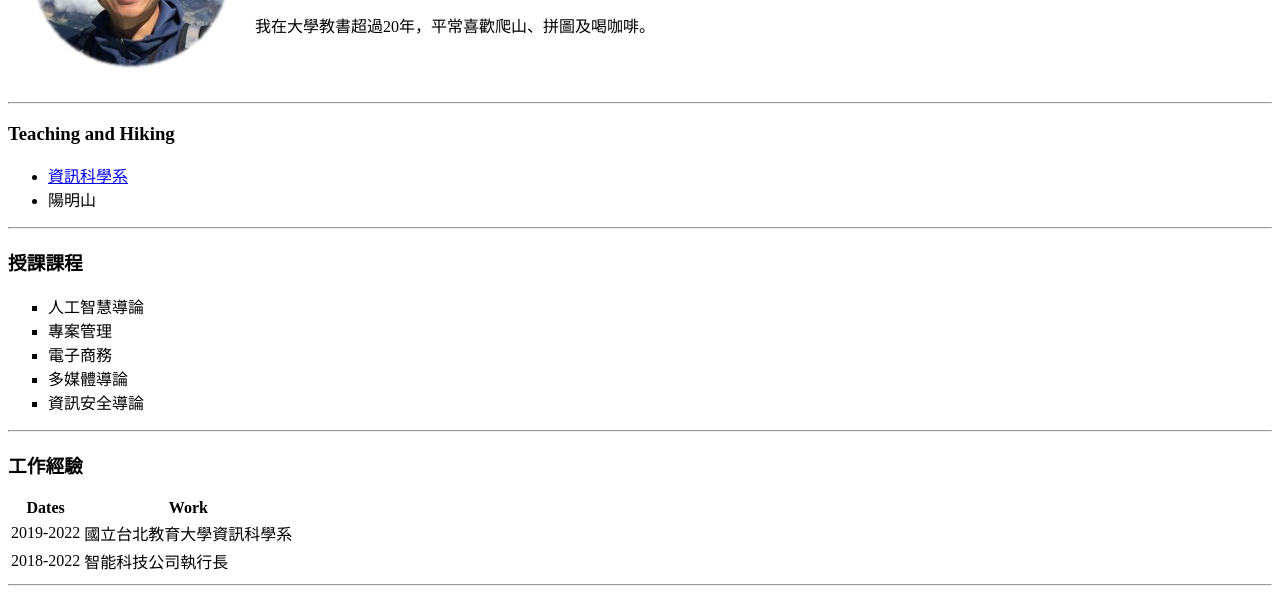
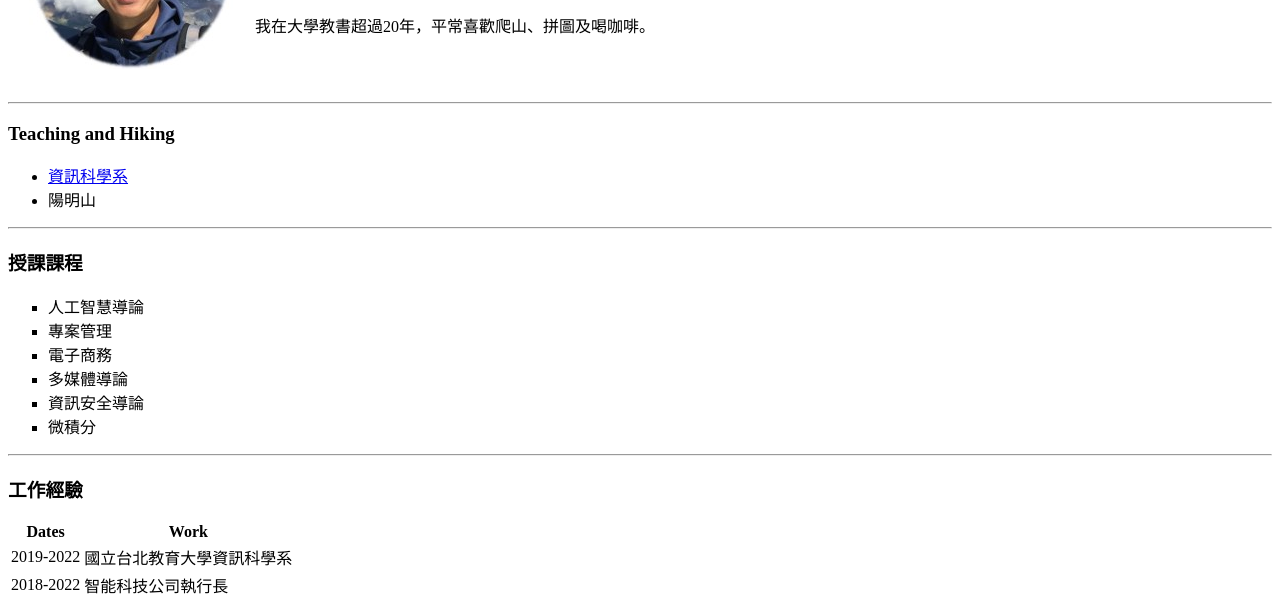
Before and after one commit to KC4T/2023cv, a plain HTML site: page index.html in a window 1280 px wide. Shown: the part 164-766 px from the top of the page. Drawn offline with Linux system fonts and the light colour scheme.

Commit message:
Update index.html

```diff
--- a/index.html
+++ b/index.html
@@ -29,6 +29,7 @@
         <li>電子商務</li>
         <li>多媒體導論</li>
         <li>資訊安全導論</li>
+        <li>微積分</li>
     </ul>
     <hr>
     <h3>工作經驗</h3>
```
